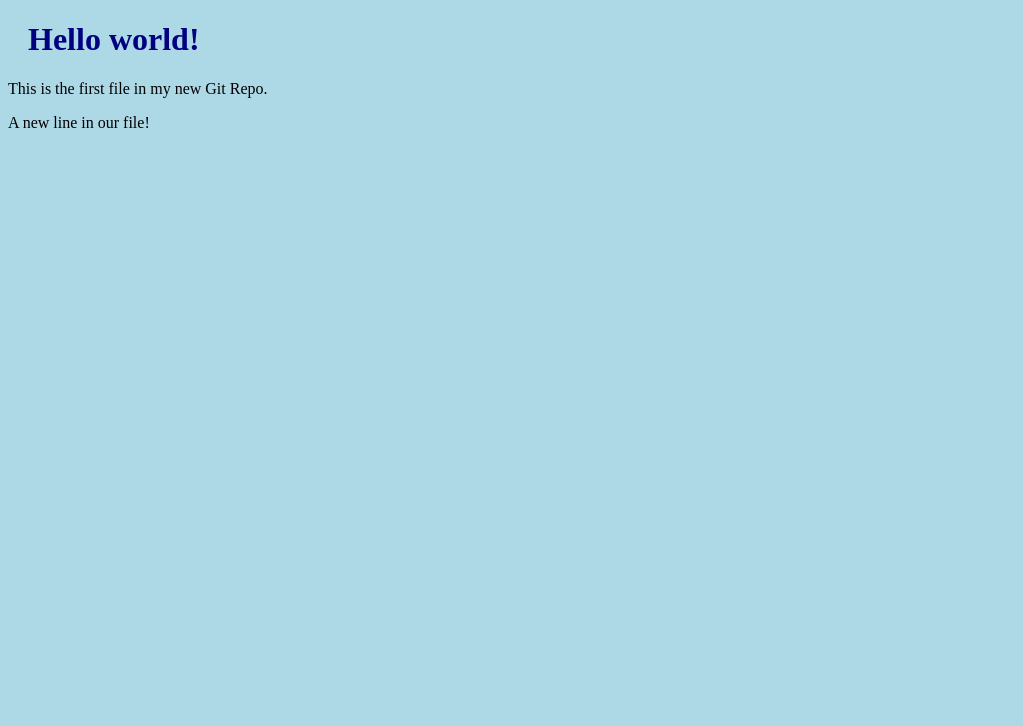
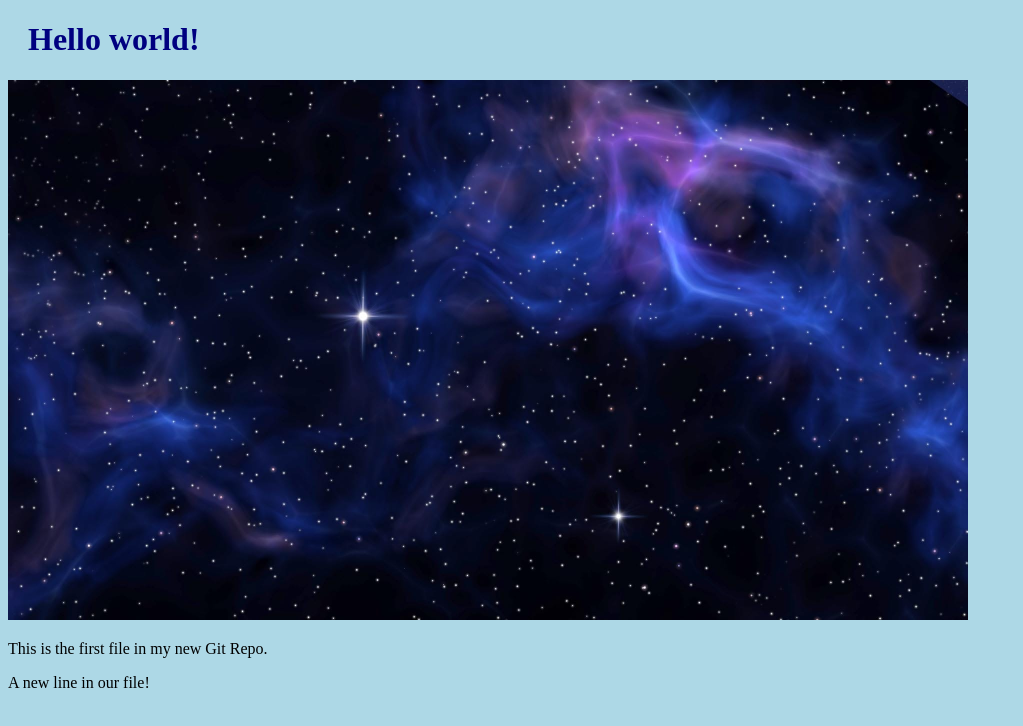
Before and after one commit to Ponwat/UnahaPonwat.github.io, a plain HTML site: page index.html in a window 1280 px wide. Shown: the whole page, without its empty margins (0-1023 px from the left). Drawn offline with Linux system fonts and the light colour scheme.

Commit message:
Add image to Hello World

```diff
--- a/index.html
+++ b/index.html
@@ -7,6 +7,10 @@
 <body>
 
 <h1>Hello world!</h1>
+<div>
+  <img src="img_hello_world.jpg" alt="Hello World from Space"
+   style="width:100%;max-width:960px;">
+</div>
 <p>This is the first file in my new Git Repo.</p>
 <p>A new line in our file!</p>
 
```
Also changed, not shown: img_hello_world.jpg (added).
